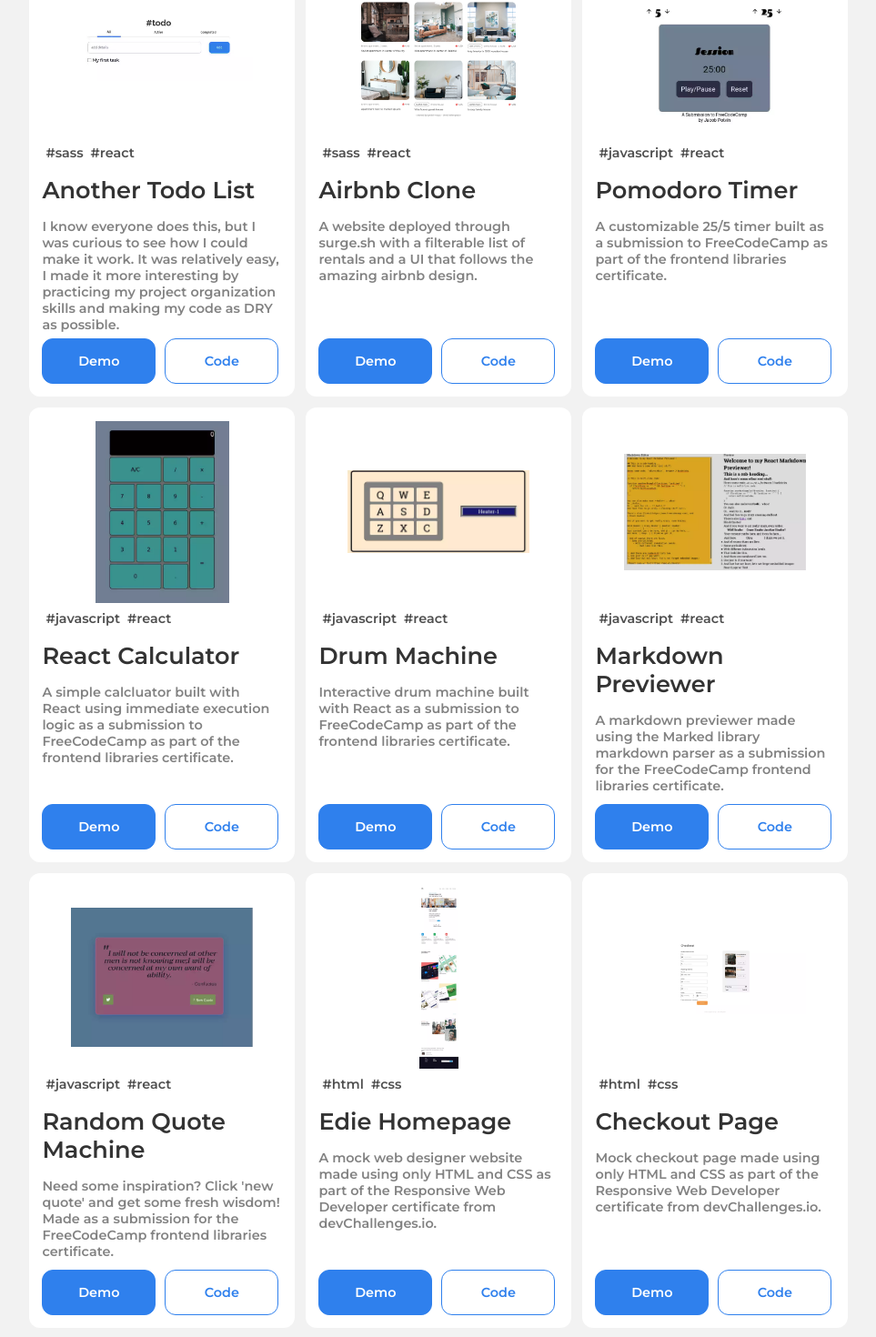
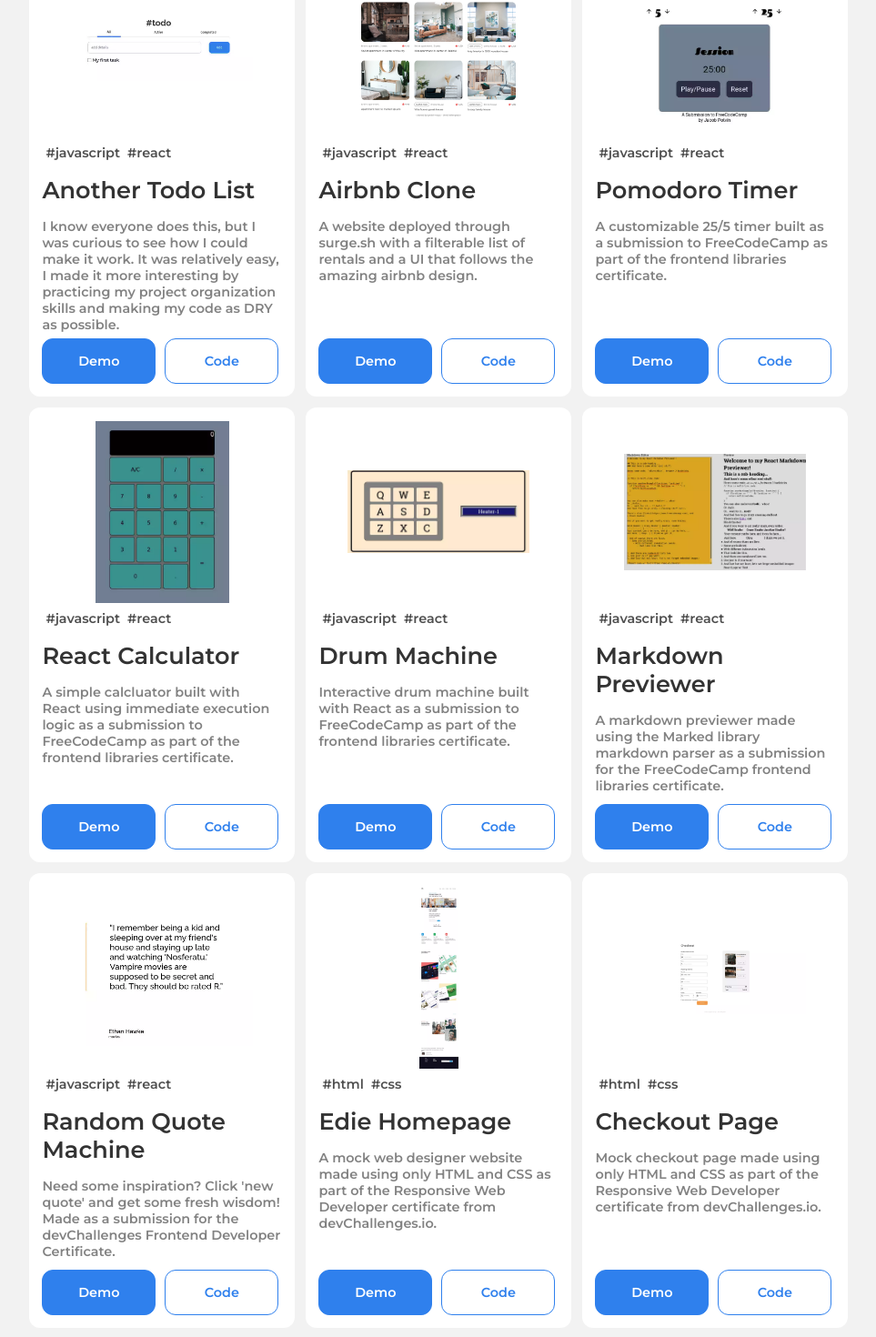
Before and after one commit to jpotvin-ezpz/personal-portfolio, a React (Create React App) app: page / in a window 1280 px wide. Shown: the part 1144-2614 px from the top of the page at 91% size, without its empty margins (158-1121 px from the left). Built offline with nearby package versions, Linux system fonts and the light colour scheme.

Commit message:
project filter refactored and working

```diff
--- a/src/newProjectsList.jsx
+++ b/src/newProjectsList.jsx
@@ -11,7 +11,7 @@ function ProjectsList() {
       demo: 'https://succinct-snow.surge.sh/',
       code: 'https://github.com/jpotvin-ezpz/github-jobs',
       imgSrc: './pics/github-jobs.webp',
-      tagArr: ['sass', 'react'],
+      tagArr: ['javascript', 'react'],
       id: 'github-jobs',
     },
     {
@@ -20,7 +20,7 @@ function ProjectsList() {
       demo: 'https://fragile-sink.surge.sh/',
       code: 'https://github.com/jpotvin-ezpz/weather-app',
       imgSrc: './pics/weather-app.webp',
-      tagArr: ['sass', 'react'],
+      tagArr: ['javascript', 'react'],
       id: 'weather-app',
     },
     {
@@ -29,7 +29,7 @@ function ProjectsList() {
       demo: 'https://sable-badge.surge.sh/',
       code: 'https://github.com/jpotvin-ezpz/quiz-app',
       imgSrc: './pics/country-quiz.webp',
-      tagArr: ['sass', 'react'],
+      tagArr: ['javascript', 'react'],
       id: 'country-quiz',
     },
     {
@@ -38,7 +38,7 @@ function ProjectsList() {
       demo: 'https://delirious-disgust.surge.sh/',
       code: 'https://github.com/jpotvin-ezpz/todo-app',
       imgSrc: './pics/todo-app.webp',
-      tagArr: ['sass', 'react'],
+      tagArr: ['javascript', 'react'],
       id: 'todo-app',
     },
     {
@@ -47,7 +47,7 @@ function ProjectsList() {
       demo: 'https://vulgar-word.surge.sh/',
       code: 'https://github.com/jpotvin-ezpz/windbnb',
       imgSrc: './pics/windbnb.webp',
-      tagArr: ['sass', 'react'],
+      tagArr: ['javascript', 'react'],
       id: 'windbnb',
     },
     {
@@ -88,9 +88,9 @@ function ProjectsList() {
     },
     {
       title: 'Random Quote Machine',
-      summary: "Need some inspiration? Click 'new quote' and get some fresh wisdom! Made as a submission for the FreeCodeCamp frontend libraries certificate.",
-      demo: 'https://useless-cause.surge.sh',
-      code: 'https://github.com/jpotvin-ezpz/random-quote-machine',
+      summary: "Need some inspiration? Click 'new quote' and get some fresh wisdom! Made as a submission for the devChallenges Frontend Developer Certificate.",
+      demo: 'https://energetic-beds.surge.sh/',
+      code: 'https://github.com/jpotvin-ezpz/quote-generator-with-features',
       imgSrc: './pics/random-quote.webp',
       tagArr: ['javascript', 'react'],
       id: 'quote',
@@ -231,7 +231,7 @@ function ProjectsList() {
         btn.classList.add('active');
         break;
       case 'html-btn':
-        visProjects = projects.filter((project) => !(project.tagArr.includes('html')));
+        visProjects = projects.filter((project) => (project.tagArr.includes('html')));
         setFilteredProjects(visProjects);
         btn.classList.add('active');
         break;
```
Also changed, not shown: public/pics/random-quote.webp, 1 other file (tests, documents, lock files or other folders).
